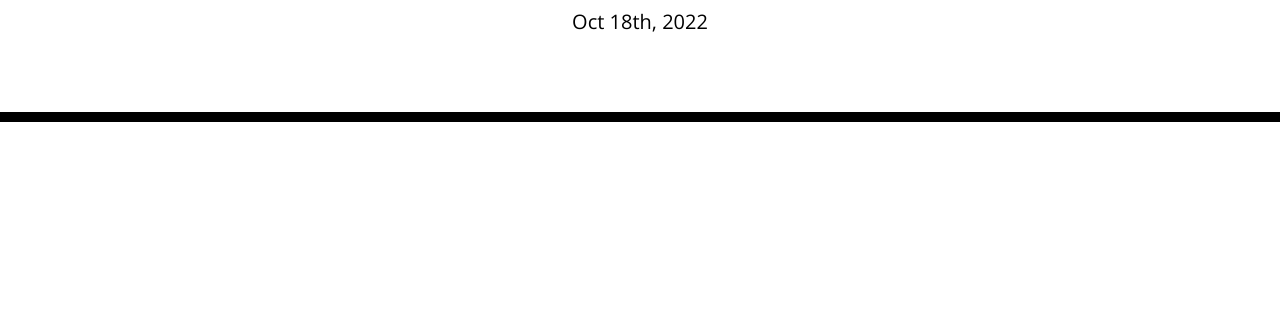
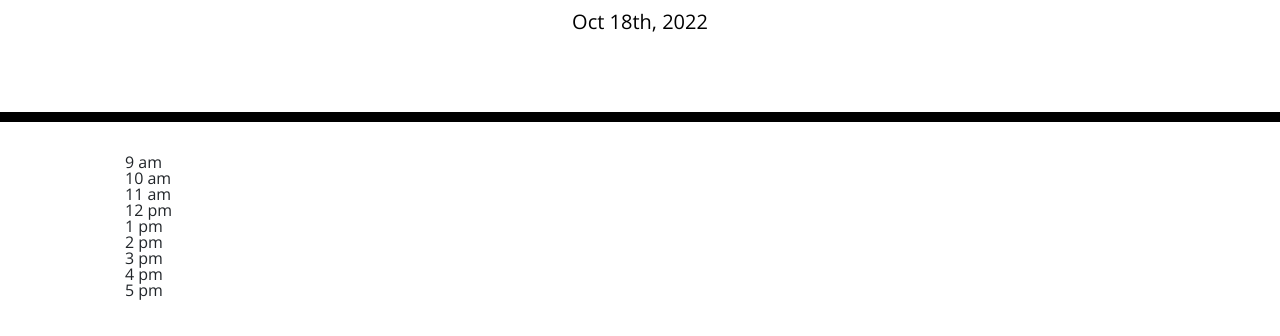
Before and after one commit to EmilyBernard/Mod05-workDayScheduler, a plain HTML site: page Develop/index.html in a window 1280 px wide. Shown: the part 182-518 px from the top of the page. Drawn offline with nearby package versions, Linux system fonts and the light colour scheme.

Commit message:
added li elements to HTML. added reference code from activities 2 and 25 from week 5

```diff
--- a/Develop/index.html
+++ b/Develop/index.html
@@ -30,6 +30,18 @@
     </header>
     <div class="container">
       <!-- Timeblocks go here -->
+      <ul type="none">
+        <li>9 am</li>
+        <li>10 am</li>
+        <li>11 am</li>
+        <li>12 pm</li>
+        <li>1 pm</li>
+        <li>2 pm</li>
+        <li>3 pm</li>
+        <li>4 pm</li>
+        <li>5 pm</li>
+      </ul>
+
     </div>
 
     <script src="https://code.jquery.com/jquery-3.4.1.min.js"></script>
```
Also changed, not shown: Develop/script.js (+10 -1 lines).
